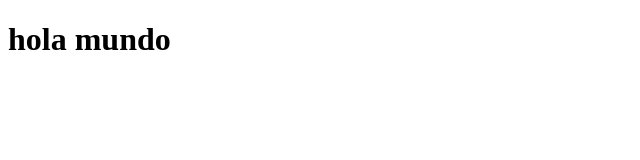
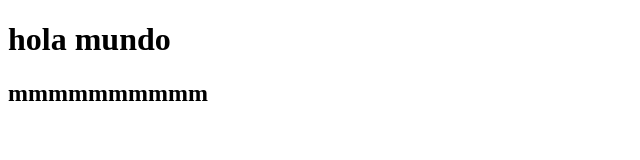
Before and after one commit to luis200582/ejecicio-en-clase, a plain HTML site: page index.html in a window 1280 px wide. Shown: the whole page, without its empty margins (0-640 px from the left). Drawn offline with Linux system fonts and the light colour scheme.

Commit message:
agregar etiqueta h2

```diff
--- a/index.html
+++ b/index.html
@@ -9,5 +9,6 @@
 </head>
 <body>
     <h1>hola mundo</h1>
+    <h2>mmmmmmmmmm</h2>
 </body>
 </html>
```
